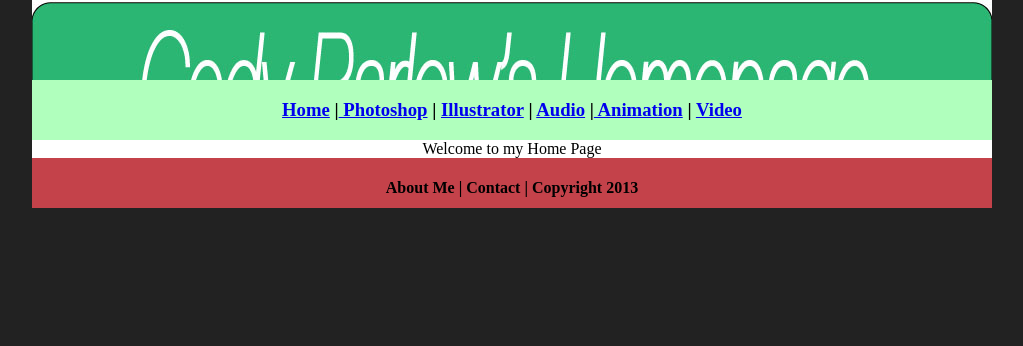
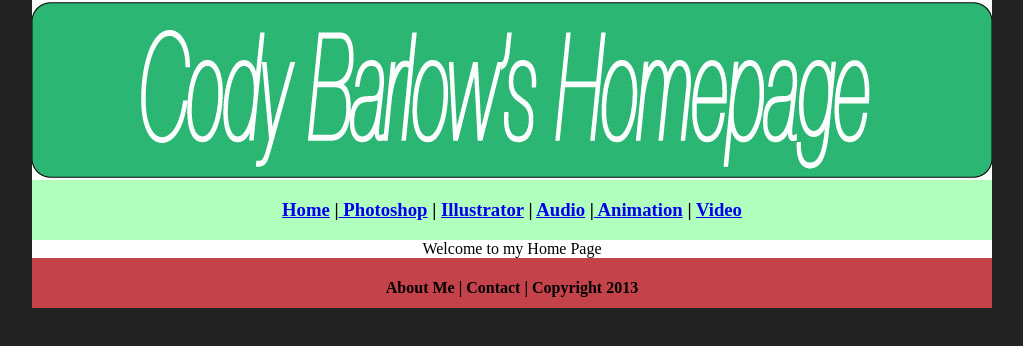
Before and after one commit to Codxster/CBCPortfolio, a plain HTML site: page index.html in a window 1280 px wide. Shown: the whole page, without its empty margins (128-1151 px from the left). Drawn offline with Linux system fonts and the light colour scheme.

Commit message:
Add files via upload

```diff
--- a/myCSS.css
+++ b/myCSS.css
@@ -17,7 +17,7 @@ body {
 	padding: 5;
 	float: left;
 	width: 100%;
-	height: 80px;
+	height: 180px;
 
 }
 .nav {
```
